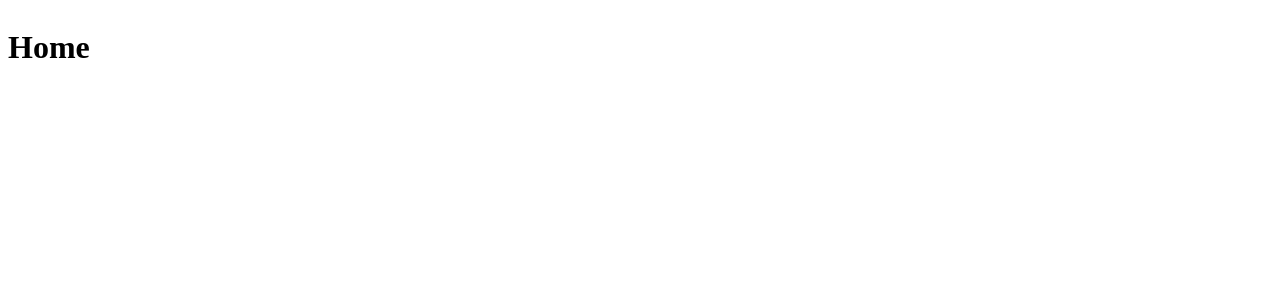
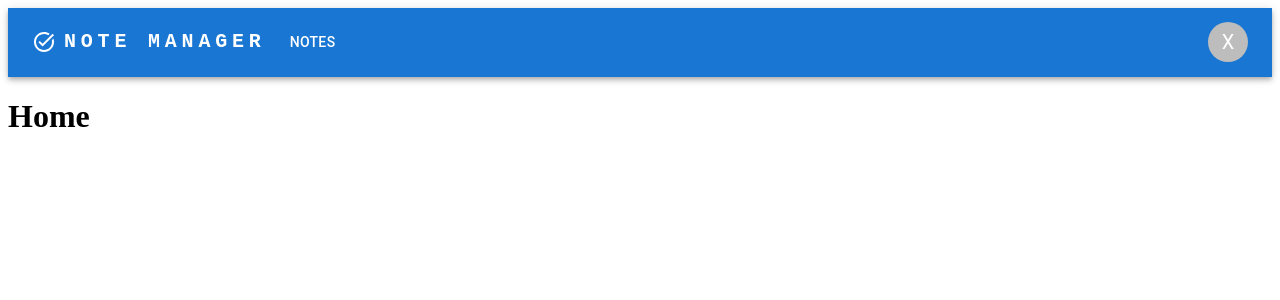
Before and after one commit to YaidelAbreu/notes-app, a React (Create React App) app in the folder frontend/: page / in a window 1280 px wide. Shown: the top 300 px of the page. Built offline with nearby package versions, Linux system fonts and the light colour scheme; sample sign-in values are in the browser's storage.

Commit message:
Add route to navigate to the notes page

```diff
--- a/frontend/src/App.tsx
+++ b/frontend/src/App.tsx
@@ -6,6 +6,7 @@
 import DefaultLayout from "./layouts/DefaultLayout";
 import ProtectedLayout from "./layouts/ProtectedLayout";
 import NotificationBar from "./components/notification/NotificationBar";
+import Notes from "./pages/Notes";
 
 function App() {
   return (
@@ -18,6 +19,7 @@
         </Route>
         <Route element={<ProtectedLayout />}>
           <Route path="/" element={<Home />} />
+          <Route path="/notes" element={<Notes />} />
         </Route>
       </Routes>
     </>
--- a/frontend/src/layouts/ProtectedLayout.tsx
+++ b/frontend/src/layouts/ProtectedLayout.tsx
@@ -1,6 +1,7 @@
 import { Outlet } from "react-router-dom";
 import { useAppSelector } from "../hooks/redux-hooks";
 import { Navigate } from "react-router-dom";
+import NavBar from "../components/nav/NavBar";
 
 const ProtectedLayout = () => {
   const basicUserInfo = useAppSelector((state) => state.auth.basicUserInfo);
@@ -11,6 +12,7 @@
 
   return (
     <>
+      <NavBar />
       <Outlet />
     </>
   );
```
